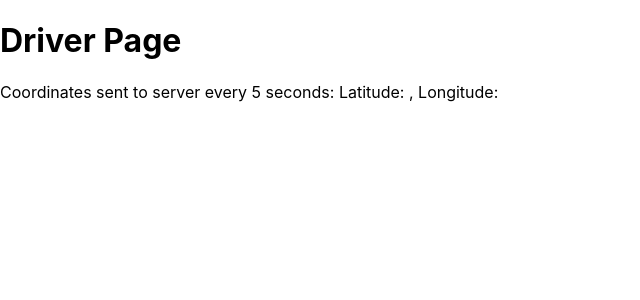
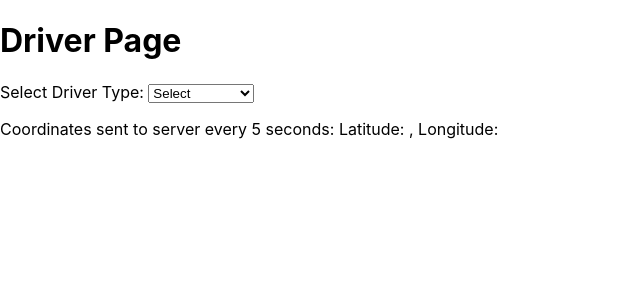
Before and after one commit to Hitesh1090/shuttl, a React (Create React App) app in the folder frontend/: page /driver in a window 1280 px wide. Shown: the top 300 px of the page, without its empty margins (0-640 px from the left). Built offline with nearby package versions, Linux system fonts and the light colour scheme; no server answers.

Commit message:
userlocation

```diff
--- a/frontend/src/pages/Driver.js
+++ b/frontend/src/pages/Driver.js
@@ -6,6 +6,7 @@ function Driver() {
     latitude: null,
     longitude: null,
   });
+  const [driverType, setDriverType] = useState(""); // State for the driver type selection
 
   const fetchAndSendLocation = async () => {
     if (navigator.geolocation) {
@@ -16,7 +17,7 @@ function Driver() {
 
         const { latitude, longitude } = position.coords;
         setCoordinates({ latitude, longitude });
-        socket.emit("message", { latitude, longitude });
+        socket.emit("message", { latitude, longitude, driverType }); // Send driverType along with coordinates
       } catch (error) {
         console.error("Error getting location:", error);
       }
@@ -34,14 +35,25 @@ function Driver() {
     return () => {
       clearInterval(interval);
     };
-  }, []);
+  }, [driverType]); // Include driverType in the dependency array to update when it changes
+
+  const handleDriverTypeChange = (event) => {
+    setDriverType(event.target.value);
+  };
 
   return (
     <div>
       <h1>Driver Page</h1>
+      <div>
+        <label>Select Driver Type: </label>
+        <select value={driverType} onChange={handleDriverTypeChange}>
+          <option value="">Select</option>
+          <option value="MensHostel">Men's Hostel</option>
+          <option value="LadiesHostel">Ladies' Hostel</option>
+        </select>
+      </div>
       <p>
-        Coordinates sent to server every 5 seconds: Latitude:{" "}
-        {coordinates.latitude}, Longitude: {coordinates.longitude}
+        Coordinates sent to server every 5 seconds: Latitude: {coordinates.latitude}, Longitude: {coordinates.longitude}
       </p>
     </div>
   );
--- a/frontend/src/pages/Viewer.js
+++ b/frontend/src/pages/Viewer.js
@@ -6,6 +6,7 @@ import L from 'leaflet';
 function Viewer() {
   const [userValues, setUserValues] = useState({});
   const [map, setMap] = useState(null); // Store the map instance
+  const [userLocation, setUserLocation] = useState(null); // Store the user's location
 
   useEffect(() => {
     socket.on("userValues", (values) => {
@@ -36,6 +37,21 @@ function Viewer() {
     updateMarkers(userValues);
   }, [userValues]);
 
+  // Add a separate marker for the user's location
+  useEffect(() => {
+    if (map && userLocation) {
+      const { latitude, longitude } = userLocation;
+      if (typeof latitude === "number" && typeof longitude === "number") {
+        const userIcon = L.icon({
+          iconUrl: '../Images/geo-fill(1).svg', // Replace with the path to your user icon
+          iconSize: [38, 38], // Adjust the size as needed
+        });
+        const userMarker = L.marker([latitude, longitude], { icon: userIcon }).addTo(map);
+        userMarker.bindPopup("Your Location");
+      }
+    }
+  }, [map, userLocation]);
+
   const updateMarkers = (values) => {
     try {
       if (map) {
@@ -50,10 +66,11 @@ function Viewer() {
         Object.entries(values).forEach(([socketId, data]) => {
           const latitude = data.latitude;
           const longitude = data.longitude;
+          const driverType = data.driverType;
           console.log("Lat : " + latitude + " lon : " + longitude + " :)");
           if (typeof latitude === "number" && typeof longitude === "number") {
             const marker = L.marker([latitude, longitude]).addTo(map);
-            marker.bindPopup(`Socket ID: ${socketId}`);
+            marker.bindPopup(`Socket ID: ${socketId}, Driver Type: ${driverType}`);
           }
         });
       }
@@ -69,7 +86,7 @@ function Viewer() {
       <ul>
         {Object.entries(userValues).map(([socketId, values]) => (
           <li key={socketId}>
-            Socket ID: {socketId}, Latitude: {values.latitude}, Longitude: {values.longitude}
+            Socket ID: {socketId}, Latitude: {values.latitude}, Longitude: {values.longitude}, Driver Type: {values.driverType}
           </li>
         ))}
       </ul>
```
Also changed, not shown: frontend/src/Images/geo-fill (1).svg (added), 7 other files (tests, documents, lock files or other folders).
